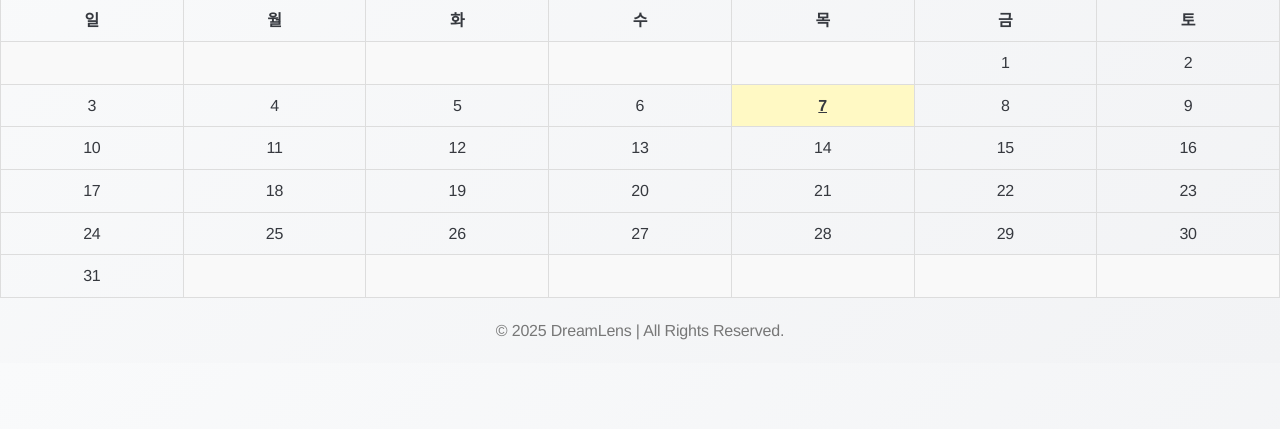
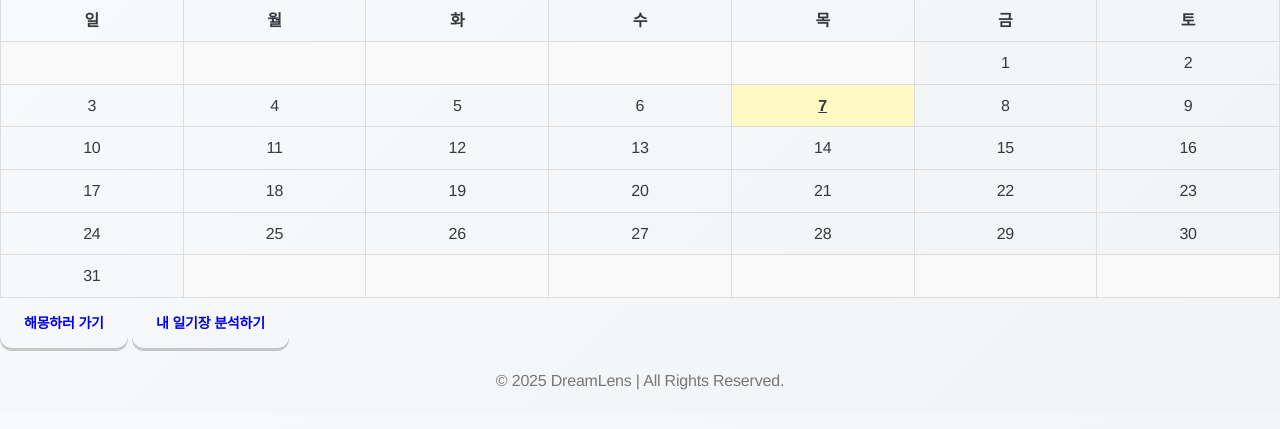
Before and after one commit to dlkara/DreamLens, a Django app: page /diary/list/202508 in a window 1280 px wide. Shown: the part 176-605 px from the top of the page. Run offline with Django 5.2, Linux system fonts and the light colour scheme; the visitor is signed in with stand-in values (Sample User, id 1); data that the repository does not hold is empty.

Commit message:
diary-list 버튼 추가

```diff
--- a/dreamlens_core/templates/diary-list.html
+++ b/dreamlens_core/templates/diary-list.html
@@ -63,6 +63,9 @@
         </tbody>
     </table>
 
+    <a class="btn" href="{% url 'dream_interpreter' %}">해몽하러 가기</a>
+    <a class="btn" href="{% url 'report' %}">내 일기장 분석하기</a>
+
     {% include 'footer.html' %}
 
     <script src="{% static 'js/header.js' %}"></script>
```
